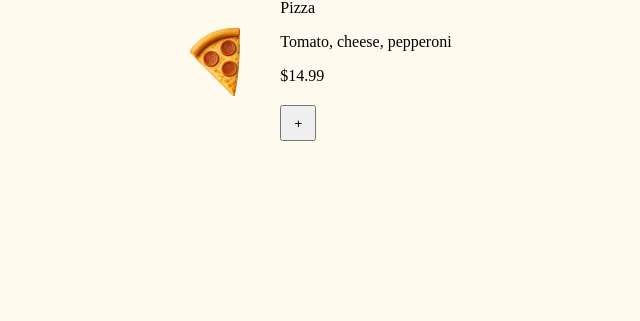
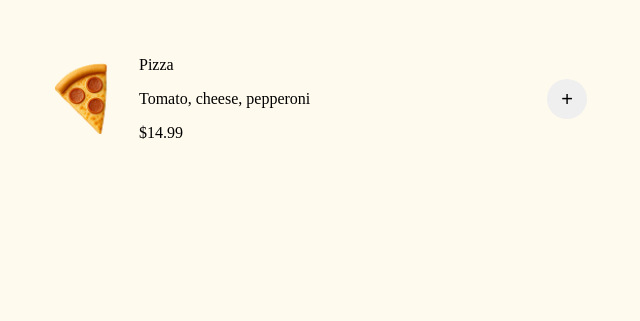
Before and after one commit to jordanlayao/Restaurant-Ordering-App, a website built with Vite: page index.html in a window 1280 px wide. Shown: the part 479-800 px from the top of the page, without its empty margins (321-961 px from the left). Built offline with nearby package versions, Linux system fonts and the light colour scheme.

Commit message:
Update index.css

```diff
--- a/index.css
+++ b/index.css
@@ -1,46 +1,67 @@
+/* helpful defaults */
+* { box-sizing: border-box; }
+html, body { height: 100%; }
+
+/* center the card */
 body {
   margin: 0;
   background: #FFFAEE;
-    justify-content: center;
-    align-items: flex-start;
-    padding: 90px 0px;
+  display: grid;
+  place-items: center;
+  padding: 90px 0;           /* keep your vertical breathing room */
+  min-height: 100svh;        /* handles mobile viewport units nicely */
 }
 
+/* the card */
 main {
   display: flex;
   flex-direction: column;
-    align-items: center;
-    justify-content: center;
+  align-items: stretch;       /* let children use full width */
   gap: 56px;
-    width: 100%;
+  width: min(536px, 100% - 32px);  /* responsive max width */
   margin: 0;
-
 }
 
+/* make the parent of .item a flex column so children can grow */
+.items {
+  display: flex;
+  flex-direction: column;
+  gap: 16px;
+  width: 100%;
+  align-self: stretch;
+}
 
-
-
+/* each row fills horizontally */
 .item {
   display: flex;
   align-items: center;
-    gap: 24px;
-    align-self: stretch;
-    width: 100%;
-    min-width: 100%;
-    box-sizing: border-box;
-    padding: 16px 0;
+  gap: 16px;
+  width: 100%;               /* fills the .items width */
 }
 
+/* image + details layout */
+.item-image img {
+  display: block;
+  width: 72px;               /* example; adjust as needed */
+  height: 72px;
+  object-fit: cover;
+  border-radius: 8px;
+}
+
+/* let the text area expand and push the button to the end */
 .item-details {
   display: flex;
-    flex-direction: column;
-    align-items: flex-start;
-    justify-content: center;
-    flex: 1;
-    gap: 4px;
+  align-items: center;
+  justify-content: space-between;
+  gap: 16px;
+  flex: 1;                   /* this is what makes it fill the row */
 }
 
 .add-button {
-    width: 36px;
-    height: 36px;
+  inline-size: 40px;
+  block-size: 40px;
+  border-radius: 999px;
+  border: 0;
+  cursor: pointer;
+  font-size: 20px;
 }
```
Lines whose indentation alone changed are shown as unchanged.
